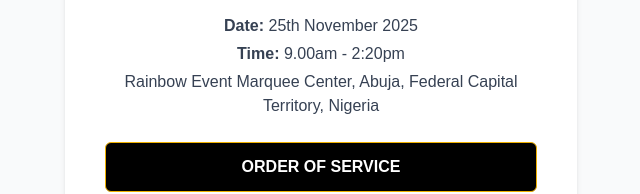
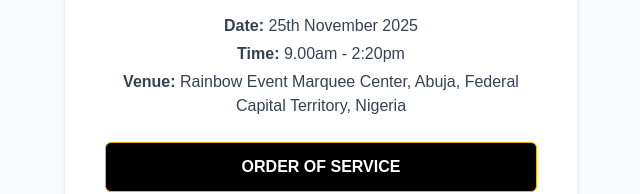
Before and after one commit to thatzerroguy/investonair-official, a Next.js app: page / in a window 1280 px wide. Shown: the part 474-668 px from the top of the page, without its empty margins (319-959 px from the left). Built offline with nearby package versions, Linux system fonts and the light colour scheme.

Commit message:
fix: added venue

```diff
--- a/app/page.tsx
+++ b/app/page.tsx
@@ -65,7 +65,7 @@ export default function InvitationPage() {
           <div className="text-gray-700 text-sm md:text-base space-y-1 mb-6">
             <p><span className="font-semibold">Date:</span> 25th November 2025</p>
             <p><span className="font-semibold">Time:</span> 9.00am - 2:20pm</p>
-            <p>Rainbow Event Marquee Center, Abuja, Federal Capital Territory, Nigeria</p>
+            <p><span className="font-semibold">Venue:</span> Rainbow Event Marquee Center, Abuja, Federal Capital Territory, Nigeria</p>
           </div>
 
           {/* Buttons */}
```
